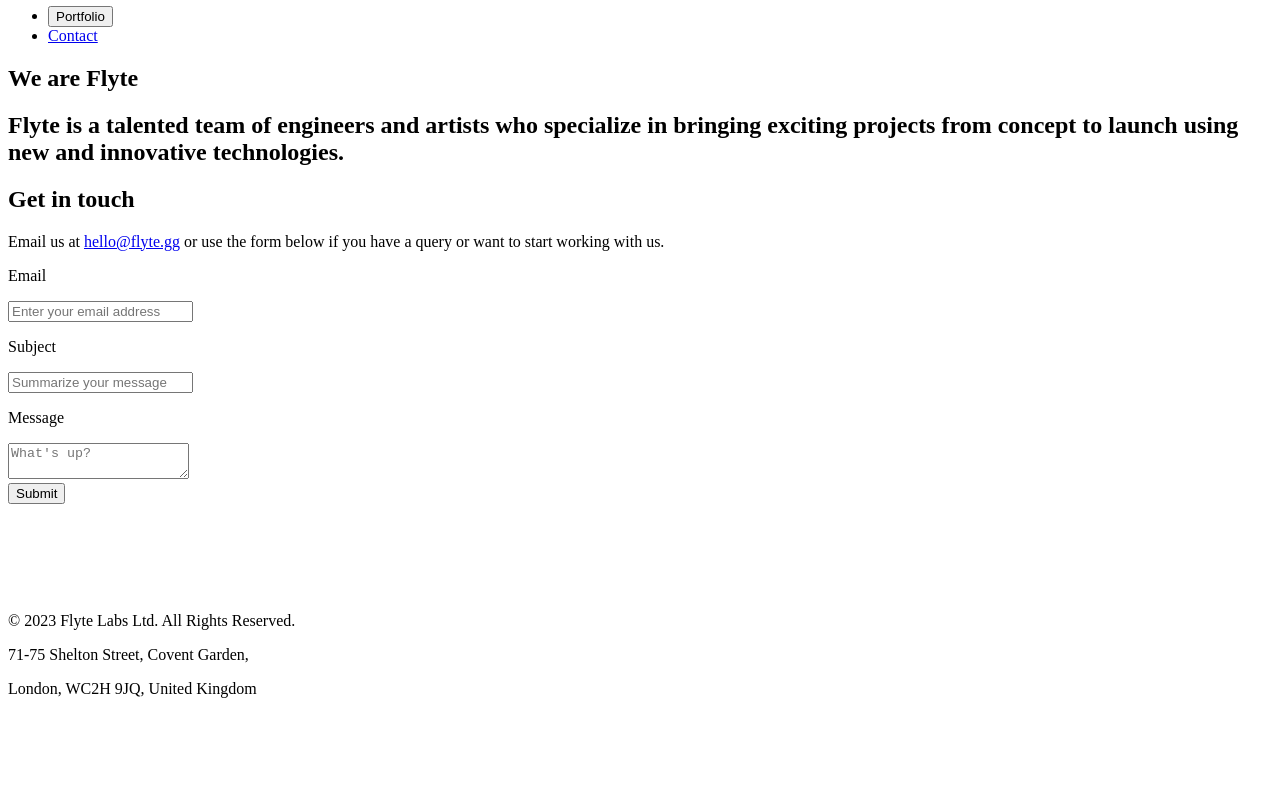
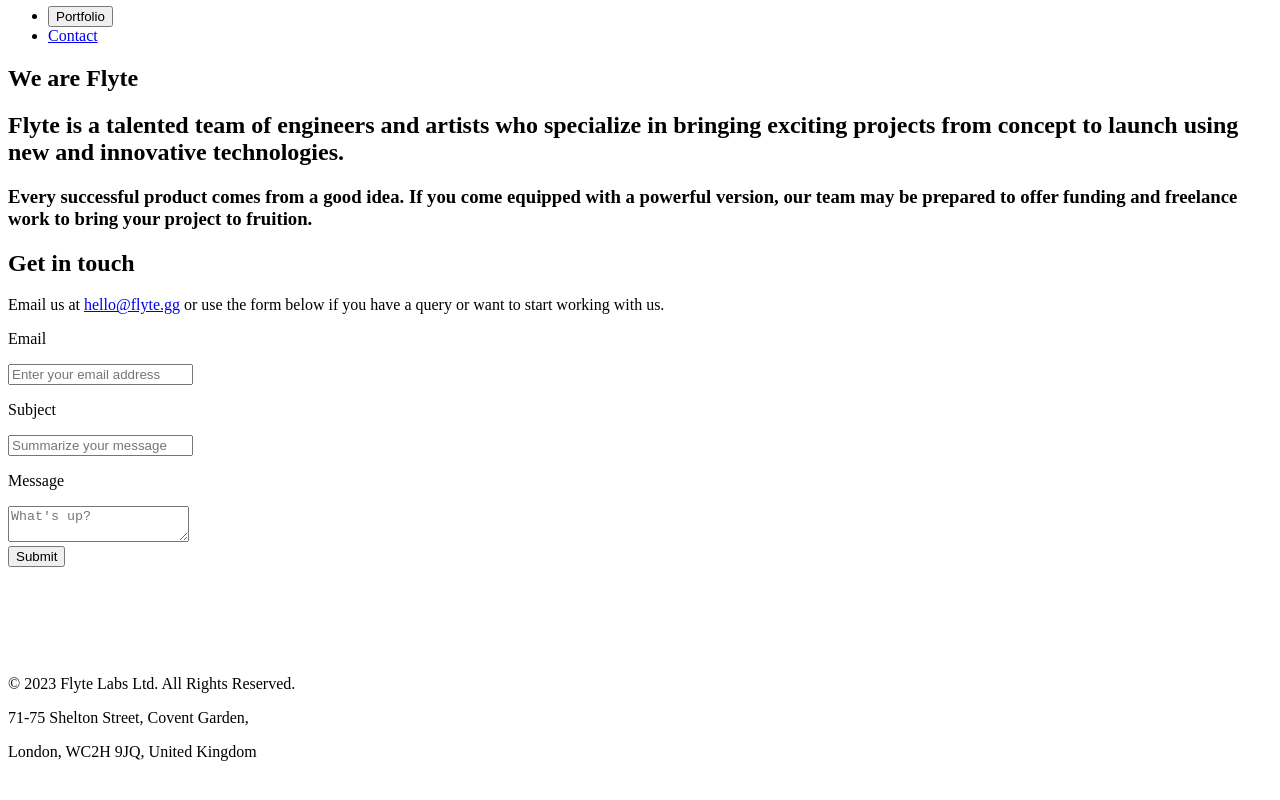
Before and after one commit to flytegg/flyte-website, a SvelteKit app: page /contact in a window 1280 px wide. Shown: the part 4329-5129 px from the top of the page. Before the commit the page ends 5100 px from the top, so only its background shows below. Built offline with nearby package versions, Linux system fonts and the light colour scheme.

Commit message:
Better now

```diff
--- a/src/routes/contact/+page.svelte
+++ b/src/routes/contact/+page.svelte
@@ -82,12 +82,14 @@
         <div class="flex flex-col font-medium gap-6 w-[100%] md:w-[50%] 3xl:bg-white">
             <h1 class="text-white text-5xl">We are Flyte</h1>
             <h2 class="text-[#b6b5b6] text-2xl">Flyte is a talented team of engineers and artists who specialize in bringing exciting projects from concept to launch using new and innovative technologies. </h2>
+            <h3 class="text-[#b6b5b6] text-2xl">
+                Every successful product comes from a good idea. If you come equipped with a powerful version, our team may be prepared to offer funding and freelance work to bring your project to fruition.</h3>
         </div>
     </div>
 </section>
 
 <section class="bg-[#121012] z-20 relative">
-    <div class="w-[90%] 2xl:w-[70%] mx-auto pt-28 pb-32">
+    <div class="w-[90%] 2xl:w-[70%] mx-auto py-20">
         <h1 class="text-white text-5xl text-[45px]">Get in touch</h1>
         <p class="gap-4 text-[#b8b7b8] text-2xl break-after-all mb-16 mt-3">Email us at <a class="link text-white" href="mailto:hello@flyte.gg">hello@flyte.gg</a> or use the form below if you have a query or want to start working with us.</p>
         <div class="flex flex-col gap-8 text-white text-lg">
```
